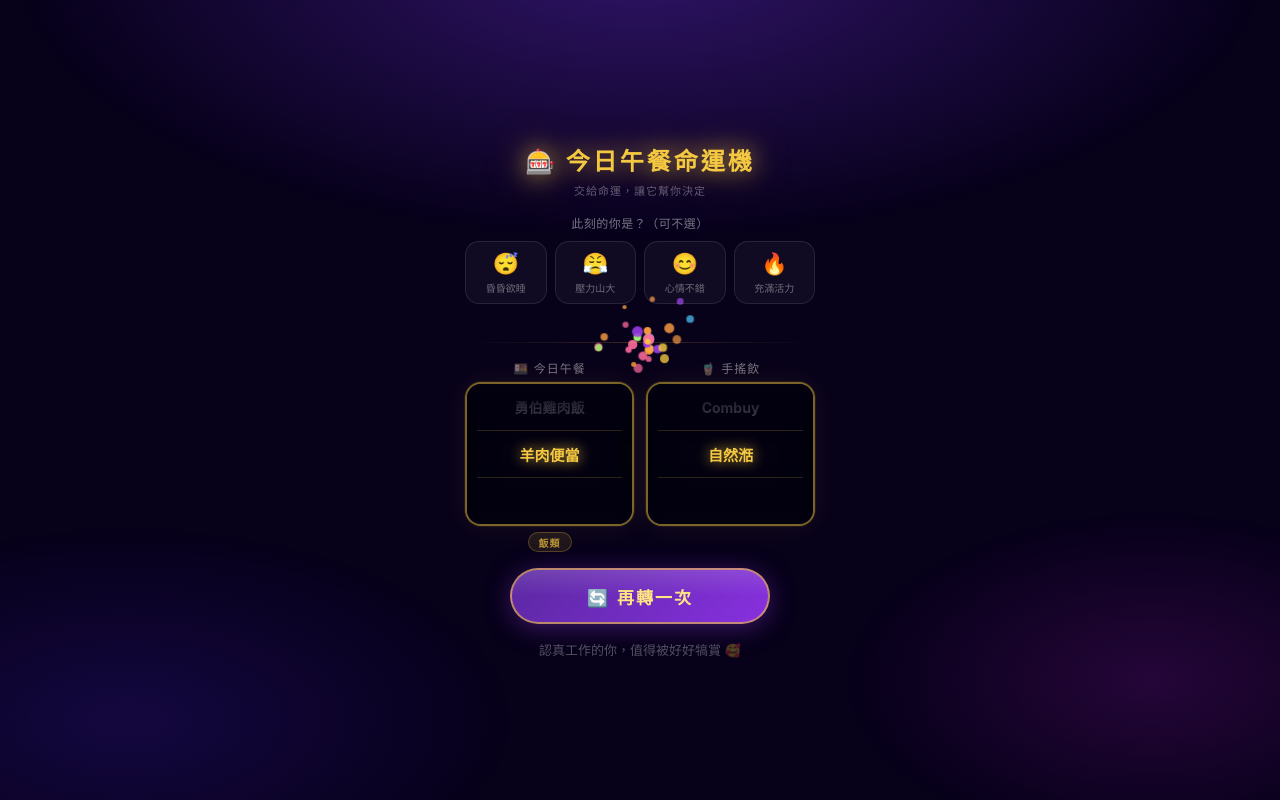
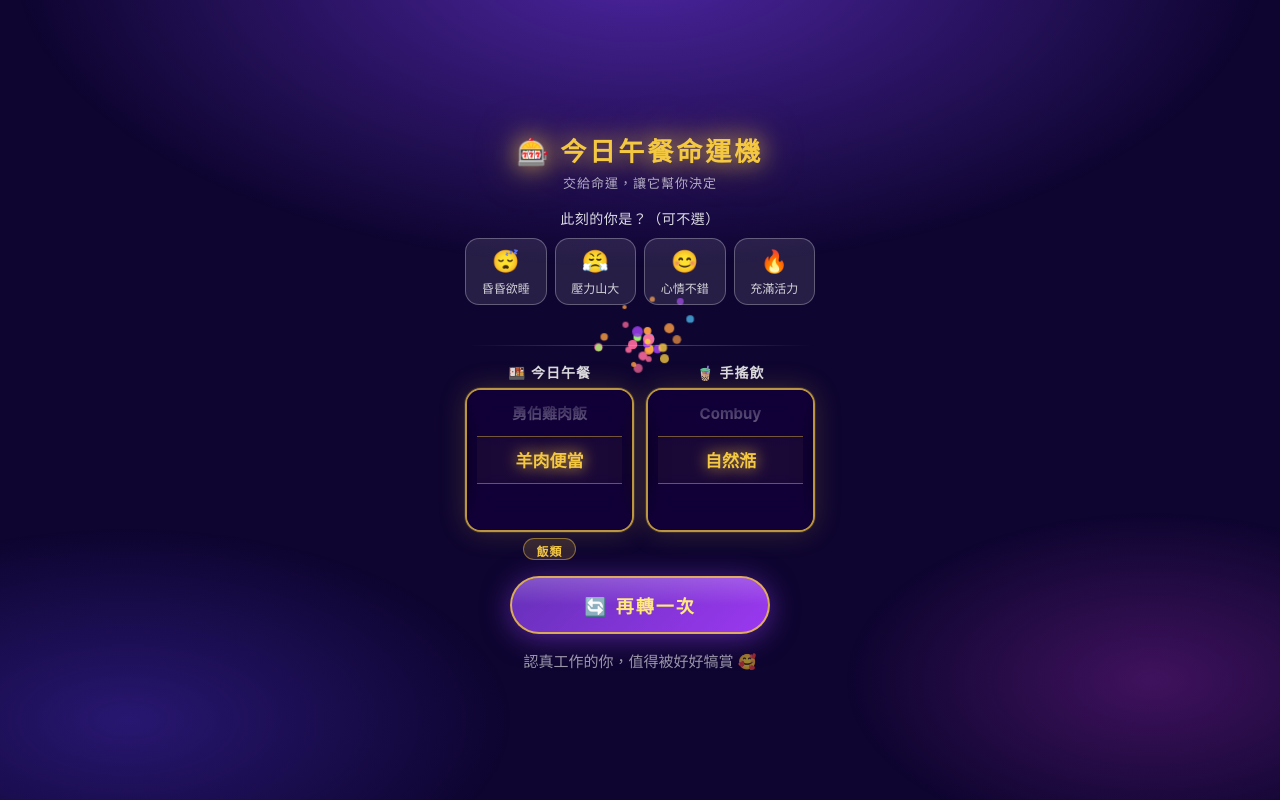
Before and after one commit to Emilia-develop/emilia-develop.github.io, a plain HTML site: page index.html in a window 1280 px wide. Both pictures are taken after a click on the button "✨ 決定命運 ✨". Drawn offline with Linux system fonts and the light colour scheme.

Commit message:
Add files via upload

```diff
--- a/index.html
+++ b/index.html
@@ -12,16 +12,16 @@
 html, body { height: 100%; overflow: hidden; }
 body {
     font-family: -apple-system, 'PingFang TC', 'Noto Sans TC', sans-serif;
-    background: #07011a;
+    background: #0e0530;
     color: #fff;
     display: flex; align-items: center; justify-content: center;
 }
 body::before {
     content: ''; position: fixed; inset: 0; pointer-events: none;
     background:
-        radial-gradient(ellipse 70% 50% at 50% -5%,  rgba(110,50,220,.4) 0%, transparent 70%),
-        radial-gradient(ellipse 50% 40% at 10% 90%,  rgba(60,30,180,.25) 0%, transparent 60%),
-        radial-gradient(ellipse 40% 35% at 90% 85%,  rgba(160,30,180,.2) 0%, transparent 60%);
+        radial-gradient(ellipse 70% 55% at 50% -5%,  rgba(130,65,255,.55) 0%, transparent 70%),
+        radial-gradient(ellipse 50% 40% at 10% 90%,  rgba(80,50,210,.4)  0%, transparent 60%),
+        radial-gradient(ellipse 40% 35% at 90% 85%,  rgba(180,50,200,.3)  0%, transparent 60%);
 }
 .app {
     position: relative; z-index: 1;
@@ -33,108 +33,109 @@ body::before {
 
 /* Header */
 .title {
-    font-size: 24px; font-weight: 900; color: #f5c842; letter-spacing: 3px;
-    text-shadow: 0 0 24px rgba(245,200,66,.65), 0 0 48px rgba(245,200,66,.3);
+    font-size: 26px; font-weight: 900; color: #f5c842; letter-spacing: 3px;
+    text-shadow: 0 0 24px rgba(245,200,66,.8), 0 0 48px rgba(245,200,66,.4);
     text-align: center;
 }
-.subtitle { font-size: 11px; color: rgba(255,255,255,.35); text-align: center; margin-top: 5px; letter-spacing: 1px; }
+.subtitle { font-size: 13px; color: rgba(255,255,255,.65); text-align: center; margin-top: 5px; letter-spacing: 1px; }
 
 /* Mood */
-.mood-q { font-size: 12px; color: rgba(255,255,255,.45); text-align: center; margin-bottom: 10px; letter-spacing: .5px; }
+.mood-q { font-size: 14px; color: rgba(255,255,255,.85); text-align: center; margin-bottom: 10px; letter-spacing: .5px; }
 .mood-row { display: flex; gap: 8px; width: 100%; }
 .mood-btn {
     flex: 1;
-    background: rgba(255,255,255,.04); border: 1.5px solid rgba(255,255,255,.1);
+    background: rgba(255,255,255,.1); border: 1.5px solid rgba(255,255,255,.28);
     border-radius: 14px; padding: 10px 2px 8px;
     color: #fff; cursor: pointer;
     display: flex; flex-direction: column; align-items: center; gap: 4px;
     transition: all .2s;
 }
-.mood-btn .e { font-size: 21px; }
-.mood-btn .t { font-size: 10px; color: rgba(255,255,255,.4); white-space: nowrap; }
-.mood-btn.on { background: rgba(110,45,210,.35); border-color: #f5c842; box-shadow: 0 0 16px rgba(245,200,66,.2); }
-.mood-btn.on .t { color: rgba(255,255,255,.75); }
+.mood-btn .e { font-size: 22px; }
+.mood-btn .t { font-size: 12px; color: rgba(255,255,255,.8); white-space: nowrap; }
+.mood-btn.on { background: rgba(130,55,230,.5); border-color: #f5c842; box-shadow: 0 0 18px rgba(245,200,66,.35); }
+.mood-btn.on .t { color: #fff; }
 
 /* Mood hint */
 .mood-hint {
-    font-size: 11px; color: rgba(245,200,66,.55);
-    text-align: center; height: 16px; margin-top: 6px;
+    font-size: 13px; color: rgba(245,200,66,.95);
+    text-align: center; height: 18px; margin-top: 6px;
     transition: opacity .3s; opacity: 0;
     letter-spacing: .5px;
 }
 .mood-hint.show { opacity: 1; }
 
 /* Divider */
-.divider { width: 100%; height: 1px; background: linear-gradient(90deg, transparent, rgba(245,200,66,.2), transparent); }
+.divider { width: 100%; height: 1px; background: linear-gradient(90deg, transparent, rgba(245,200,66,.35), transparent); }
 
 /* Slots */
 .slots { width: 100%; display: flex; gap: 12px; }
 .slot { flex: 1; display: flex; flex-direction: column; align-items: center; gap: 6px; }
-.slot-lbl { font-size: 12px; color: rgba(255,255,255,.45); letter-spacing: 1px; }
+.slot-lbl { font-size: 14px; color: rgba(255,255,255,.85); letter-spacing: 1px; font-weight: 600; }
 .slot-win {
     width: 100%; height: 144px; position: relative; overflow: hidden;
-    border-radius: 16px; background: #030010;
-    border: 2px solid rgba(245,200,66,.5);
-    box-shadow: 0 0 0 1px rgba(245,200,66,.08), 0 0 32px rgba(245,200,66,.08), inset 0 0 28px rgba(0,0,0,.85);
+    border-radius: 16px; background: #110038;
+    border: 2px solid rgba(245,200,66,.75);
+    box-shadow: 0 0 0 1px rgba(245,200,66,.12), 0 0 28px rgba(245,200,66,.18), inset 0 0 20px rgba(0,0,0,.6);
 }
 .slot-win::before, .slot-win::after {
     content: ''; position: absolute; left: 0; right: 0; z-index: 3; pointer-events: none;
 }
-.slot-win::before { top: 0; height: 42%; background: linear-gradient(180deg, #030010 0%, rgba(3,0,16,0) 100%); }
-.slot-win::after  { bottom: 0; height: 42%; background: linear-gradient(0deg, #030010 0%, rgba(3,0,16,0) 100%); }
+.slot-win::before { top: 0; height: 40%; background: linear-gradient(180deg, #110038 0%, rgba(17,0,56,0) 100%); }
+.slot-win::after  { bottom: 0; height: 40%; background: linear-gradient(0deg, #110038 0%, rgba(17,0,56,0) 100%); }
 .slot-hl {
     position: absolute; top: 50%; left: 10px; right: 10px;
     transform: translateY(-50%); height: 48px;
-    border-top: 1px solid rgba(245,200,66,.22); border-bottom: 1px solid rgba(245,200,66,.22);
+    border-top: 1px solid rgba(245,200,66,.5); border-bottom: 1px solid rgba(245,200,66,.5);
+    background: rgba(245,200,66,.04);
     z-index: 2; pointer-events: none;
 }
 .slot-idle {
     position: absolute; inset: 0; z-index: 1;
     display: flex; align-items: center; justify-content: center;
-    font-size: 40px; color: rgba(255,255,255,.08); font-weight: 900;
+    font-size: 40px; color: rgba(255,255,255,.2); font-weight: 900;
 }
 .slot-idle.hidden { display: none; }
 .slot-strip { position: absolute; width: 100%; top: 0; will-change: transform; }
 .slot-item {
     height: 48px; display: flex; align-items: center; justify-content: center;
-    font-size: 14px; font-weight: 700; color: rgba(255,255,255,.4);
+    font-size: 15px; font-weight: 700; color: rgba(255,255,255,.6);
     text-align: center; padding: 0 6px; line-height: 1.25;
 }
-.slot-item.winner { color: #f5c842; font-size: 15px; text-shadow: 0 0 14px rgba(245,200,66,.8); }
+.slot-item.winner { color: #f5c842; font-size: 17px; text-shadow: 0 0 16px rgba(245,200,66,.9); }
 
 /* Category tag under slot */
 .cat-tag {
-    font-size: 10px; font-weight: 700; letter-spacing: 1px;
-    color: rgba(245,200,66,.7);
-    background: rgba(245,200,66,.1); border: 1px solid rgba(245,200,66,.25);
-    border-radius: 20px; padding: 2px 10px;
+    font-size: 12px; font-weight: 700; letter-spacing: 1px;
+    color: #f5c842;
+    background: rgba(245,200,66,.15); border: 1px solid rgba(245,200,66,.45);
+    border-radius: 20px; padding: 3px 12px;
     opacity: 0; transition: opacity .5s;
-    height: 20px;
+    height: 22px;
 }
 .cat-tag.show { opacity: 1; }
 
 /* Spin button */
 .spin-btn {
-    width: 100%; max-width: 260px; height: 56px;
-    background: linear-gradient(135deg, #5a28a0 0%, #8830e0 100%);
-    border: 2px solid rgba(245,200,66,.6); border-radius: 28px;
-    color: #ffe680; font-size: 17px; font-weight: 800; letter-spacing: 2px;
-    cursor: pointer; box-shadow: 0 4px 24px rgba(100,40,160,.55);
+    width: 100%; max-width: 260px; height: 58px;
+    background: linear-gradient(135deg, #6530b8 0%, #9b38f0 100%);
+    border: 2px solid rgba(245,200,66,.8); border-radius: 30px;
+    color: #ffe97a; font-size: 18px; font-weight: 800; letter-spacing: 2px;
+    cursor: pointer; box-shadow: 0 4px 28px rgba(120,50,200,.65);
     transition: transform .14s, box-shadow .14s;
     position: relative; overflow: hidden;
 }
 .spin-btn::after {
     content: ''; position: absolute; top: 0; left: 0; right: 0; height: 50%;
-    background: linear-gradient(180deg, rgba(255,255,255,.12) 0%, transparent 100%);
-    border-radius: 28px 28px 0 0; pointer-events: none;
+    background: linear-gradient(180deg, rgba(255,255,255,.18) 0%, transparent 100%);
+    border-radius: 30px 30px 0 0; pointer-events: none;
 }
 .spin-btn:active { transform: scale(.94); }
-.spin-btn:disabled { opacity: .35; cursor: default; transform: none !important; }
+.spin-btn:disabled { opacity: .4; cursor: default; transform: none !important; }
 
 /* Result msg */
 .result-msg {
-    font-size: 13px; color: rgba(255,255,255,.45); text-align: center;
-    height: 18px; opacity: 0; transition: opacity .5s;
+    font-size: 15px; color: rgba(255,255,255,.85); text-align: center;
+    height: 20px; opacity: 0; transition: opacity .5s;
 }
 .result-msg.show { opacity: 1; }
 
```
